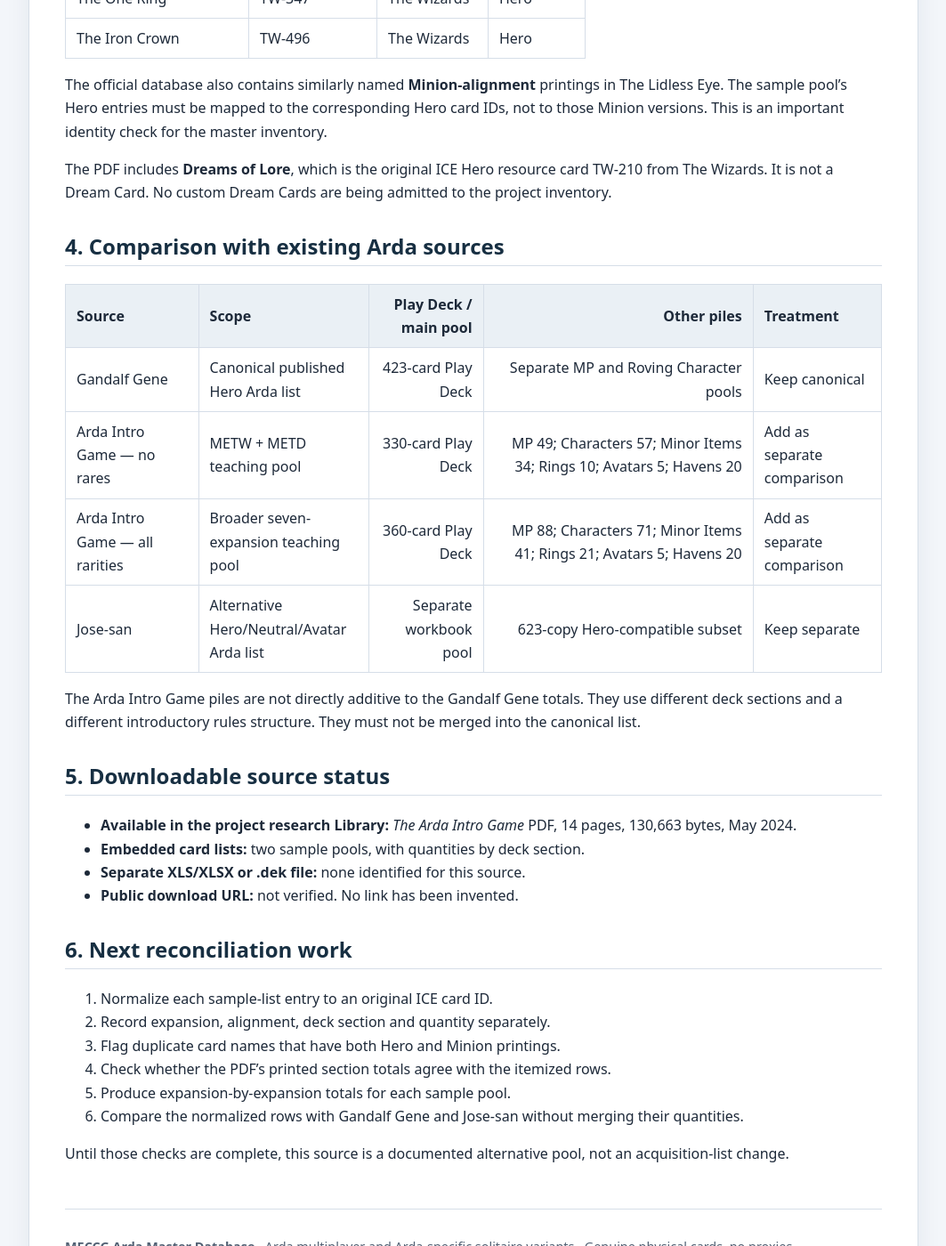
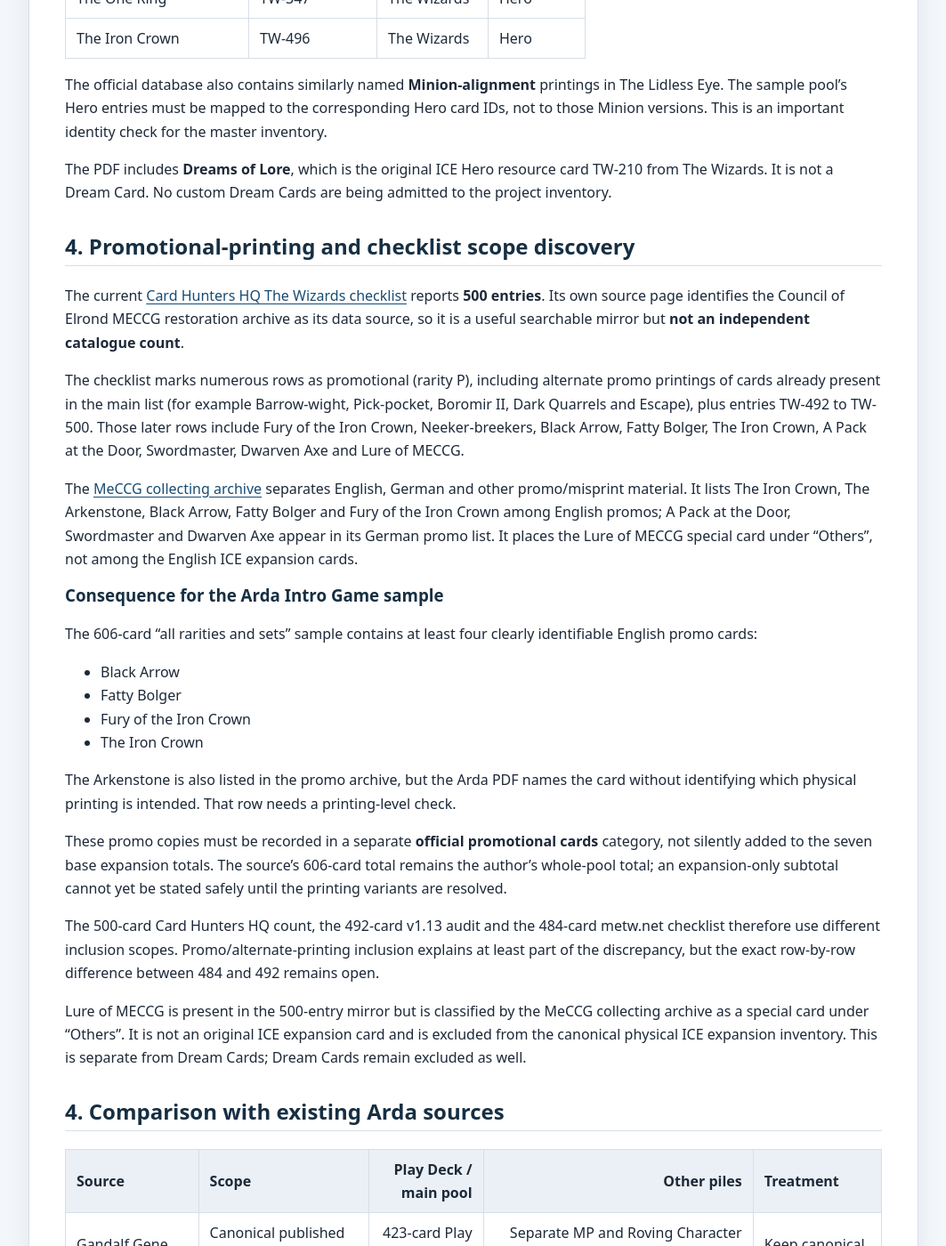
Before and after one commit to JamSpot/meccg-arda-master-database, a Jekyll site: the page built from docs/research-watch-2026-11-03.md, in a window 1280 px wide and 1400 px high, scrolled down 3245 px. Shown: the whole window at 89% size, without its empty margins (108-1171 px from the left). Built offline with Jekyll 4.4.1, drawn with Linux system fonts in a browser that asks for light colours.

Commit message:
Clarify Arda sample promo cards and catalogue scopes

```diff
--- a/docs/research-watch-2026-11-03.md
+++ b/docs/research-watch-2026-11-03.md
@@ -92,6 +92,31 @@ The official database also contains similarly named **Minion-alignment** printin
 
 The PDF includes **Dreams of Lore**, which is the original ICE Hero resource card TW-210 from The Wizards. It is not a Dream Card. No custom Dream Cards are being admitted to the project inventory.
 
+## 4. Promotional-printing and checklist scope discovery
+
+The current [Card Hunters HQ The Wizards checklist](https://cardhuntershq.com/browse/meccg/TW/checklist) reports **500 entries**. Its own source page identifies the Council of Elrond MECCG restoration archive as its data source, so it is a useful searchable mirror but **not an independent catalogue count**.
+
+The checklist marks numerous rows as promotional (rarity P), including alternate promo printings of cards already present in the main list (for example Barrow-wight, Pick-pocket, Boromir II, Dark Quarrels and Escape), plus entries TW-492 to TW-500. Those later rows include Fury of the Iron Crown, Neeker-breekers, Black Arrow, Fatty Bolger, The Iron Crown, A Pack at the Door, Swordmaster, Dwarven Axe and Lure of MECCG.
+
+The [MeCCG collecting archive](https://meccg.com/collecting/) separates English, German and other promo/misprint material. It lists The Iron Crown, The Arkenstone, Black Arrow, Fatty Bolger and Fury of the Iron Crown among English promos; A Pack at the Door, Swordmaster and Dwarven Axe appear in its German promo list. It places the Lure of MECCG special card under “Others”, not among the English ICE expansion cards.
+
+### Consequence for the Arda Intro Game sample
+
+The 606-card “all rarities and sets” sample contains at least four clearly identifiable English promo cards:
+
+- Black Arrow
+- Fatty Bolger
+- Fury of the Iron Crown
+- The Iron Crown
+
+The Arkenstone is also listed in the promo archive, but the Arda PDF names the card without identifying which physical printing is intended. That row needs a printing-level check.
+
+These promo copies must be recorded in a separate **official promotional cards** category, not silently added to the seven base expansion totals. The source's 606-card total remains the author's whole-pool total; an expansion-only subtotal cannot yet be stated safely until the printing variants are resolved.
+
+The 500-card Card Hunters HQ count, the 492-card v1.13 audit and the 484-card metw.net checklist therefore use different inclusion scopes. Promo/alternate-printing inclusion explains at least part of the discrepancy, but the exact row-by-row difference between 484 and 492 remains open.
+
+Lure of MECCG is present in the 500-entry mirror but is classified by the MeCCG collecting archive as a special card under “Others”. It is not an original ICE expansion card and is excluded from the canonical physical ICE expansion inventory. This is separate from Dream Cards; Dream Cards remain excluded as well.
+
 ## 4. Comparison with existing Arda sources
 
 | Source | Scope | Play Deck / main pool | Other piles | Treatment |
```
